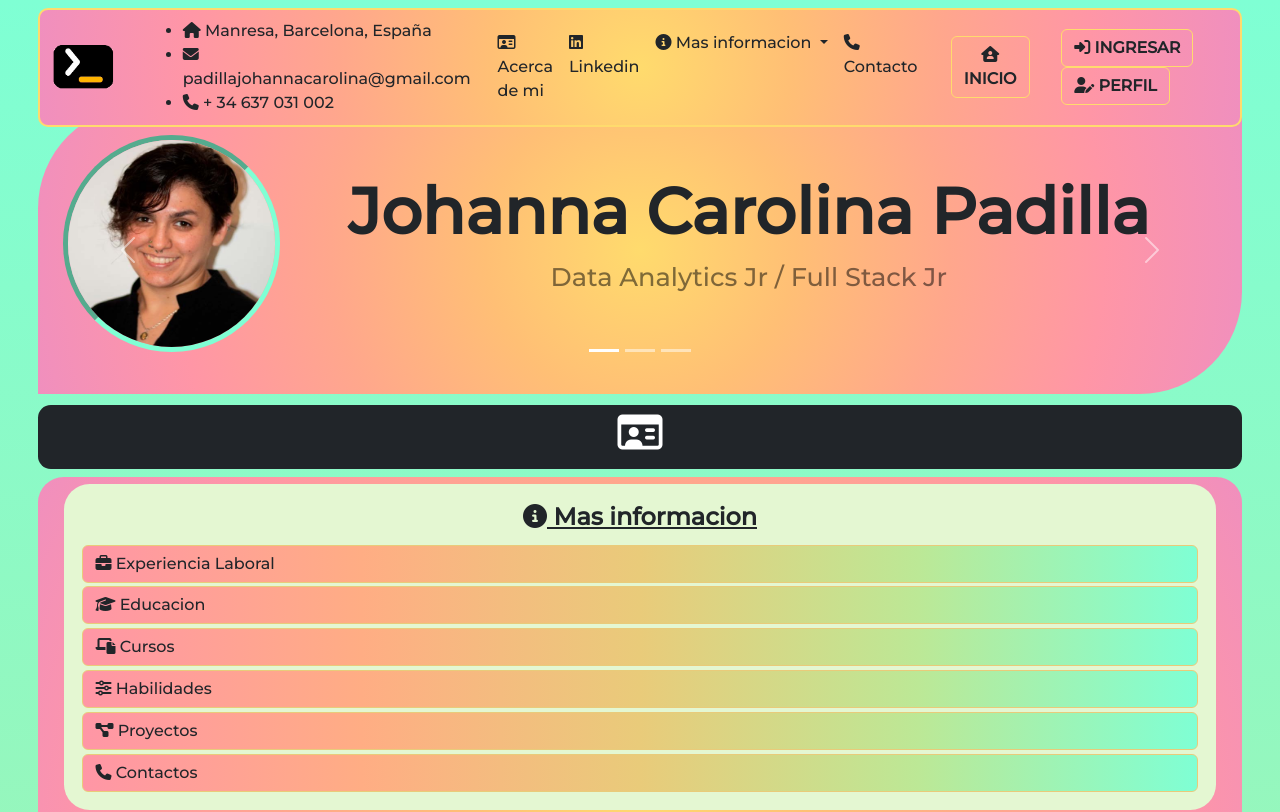
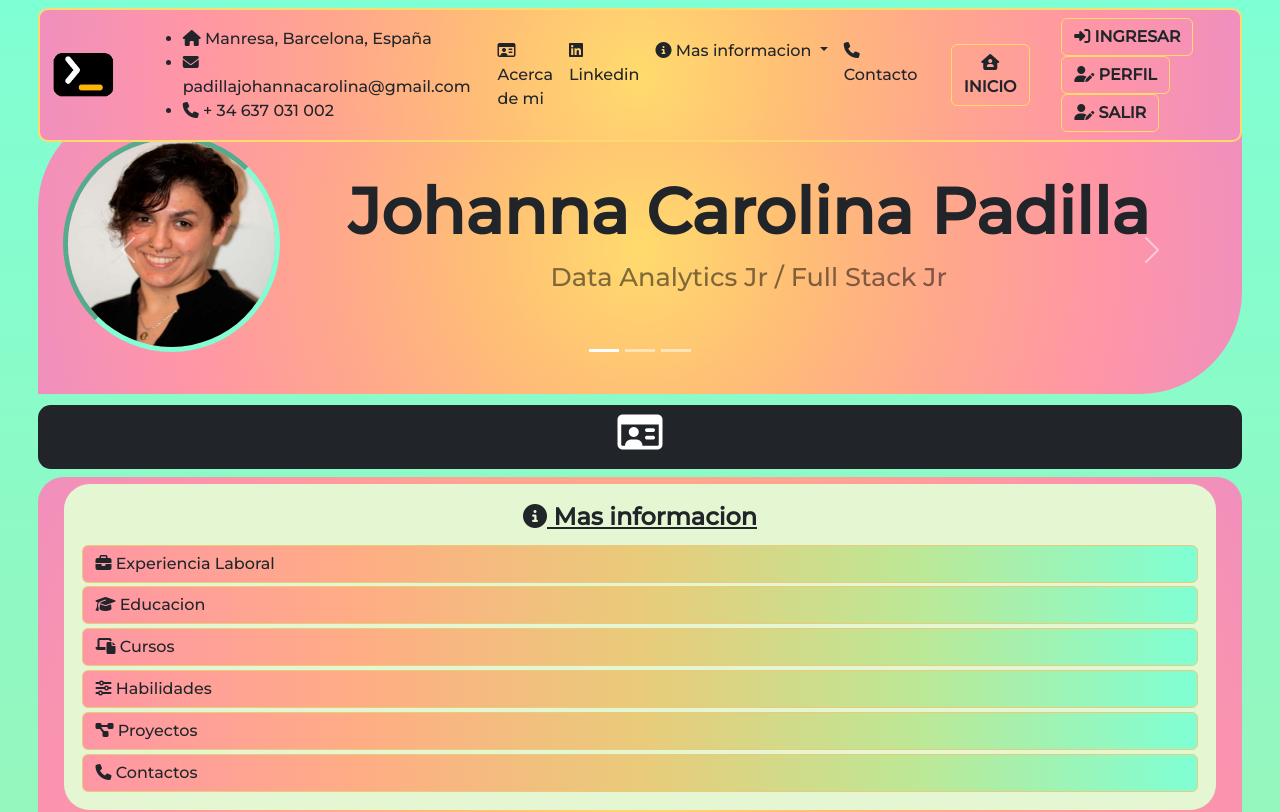
Before and after one commit to JohannaPadilla/FrontEnd-Ag.Prog-, an Angular app: page / in a window 1280 px wide. Shown: the top 812 px of the page. Built offline with nearby package versions, Linux system fonts and the light colour scheme.

Commit message:
boton-salir

```diff
--- a/src/app/components/navbar/navbar.component.html
+++ b/src/app/components/navbar/navbar.component.html
@@ -110,7 +110,7 @@
       </ul>
       <!-- Grupo de botones -->
       <div class="d-flex" style="margin: 0.5cm">
-        <a href="#ancla-0" class="btn button-custom">
+        <a href="#" class="btn button-custom">
           <strong><i class="fa-solid fa-house-user"></i> Inicio</strong>
         </a>
       </div>
@@ -121,6 +121,9 @@
         <button class="btn button-custom" type="submit">
           <strong><i class="fa-solid fa-user-pen"></i> Perfil</strong>
         </button>
+        <button class="btn button-custom" type="submit">
+          <strong><i class="fa-solid fa-user-pen"></i> Salir</strong>
+        </button>
       </form>
     </div>
   </div>
```
